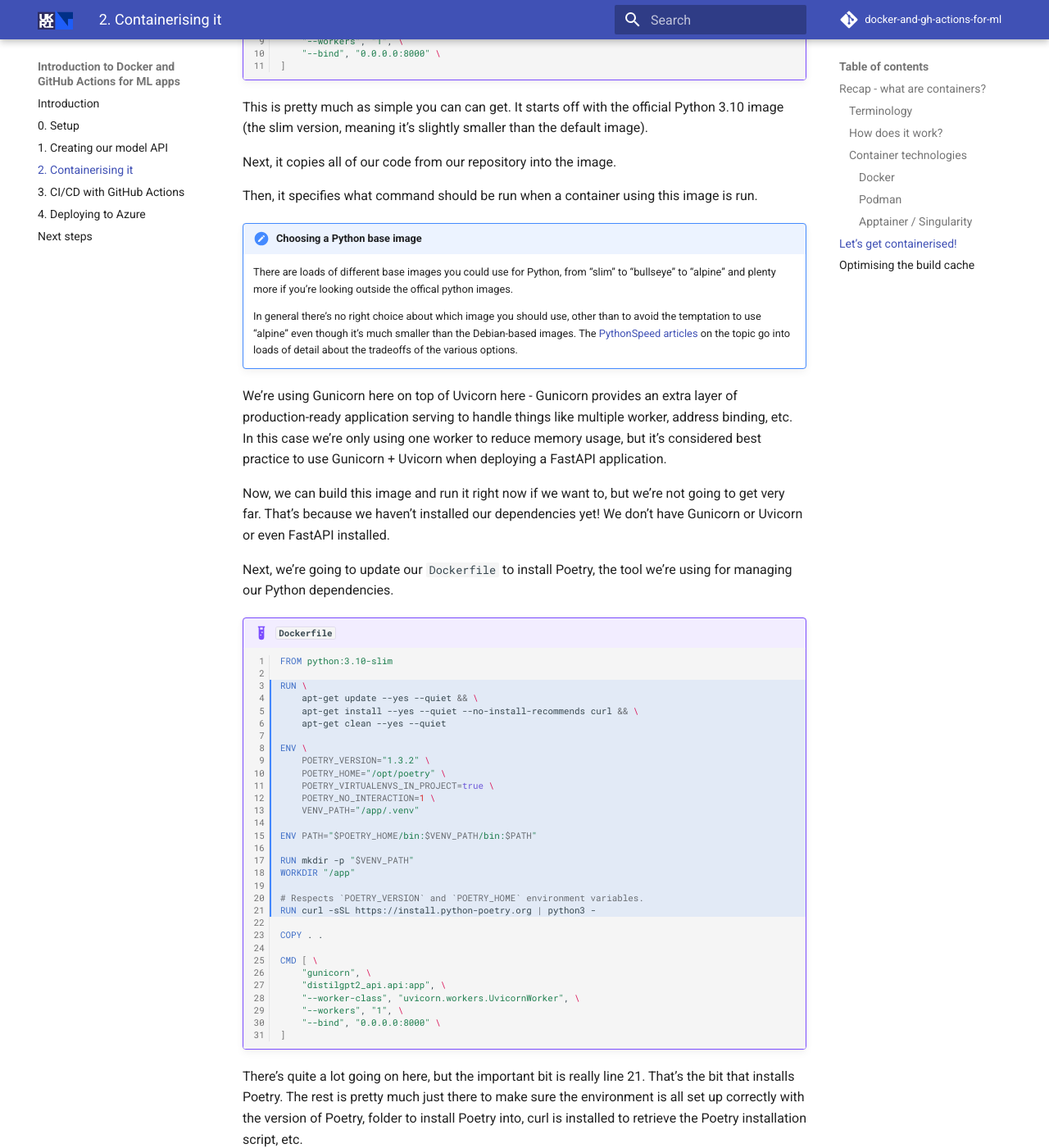
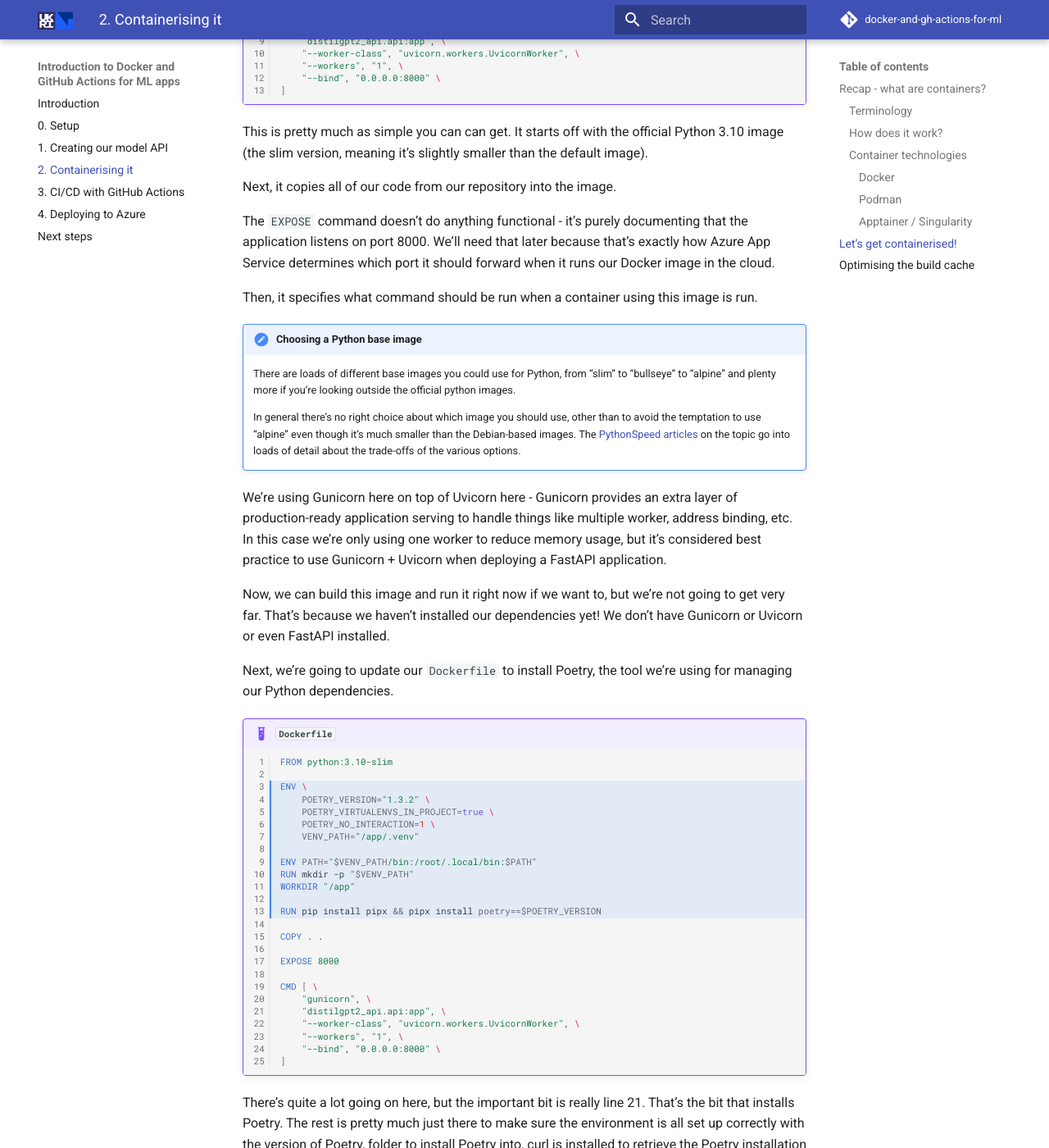
Before and after one commit to stfc/docker-and-gh-actions-for-ml, an MkDocs documentation site: the page built from docs/2-containerising-it.md, in a window 1280 px wide and 1400 px high, scrolled down 3739 px. Shown: the whole window at 82% size. Built offline with MkDocs 1.6.1 and Material for MkDocs 9.7.7, drawn with Linux system fonts in a browser that asks for light colours; emoji names are drawn with the system emoji font; comment, search, counter and statistics services are not loaded; some of the changed text lies outside the part shown.

Commit message:
Fic typos, update Dockerfiles.

````diff
--- a/docs/2-containerising-it.md
+++ b/docs/2-containerising-it.md
@@ -113,6 +113,8 @@ We're going to start off by specifying a base image - this comes with Python bui
 
     COPY . .
 
+    EXPOSE 8000
+
     CMD [ \
         "gunicorn", \
         "distilgpt2_api.api:app", \
@@ -126,12 +128,14 @@ This is pretty much as simple you can can get. It starts off with the official P
 
 Next, it copies all of our code from our repository into the image.
 
+The `EXPOSE` command doesn't do anything functional - it's purely documenting that the application listens on port 8000. We'll need that later because that's exactly how Azure App Service determines which port it should forward when it runs our Docker image in the cloud.
+
 Then, it specifies what command should be run when a container using this image is run.
 
 !!! note "Choosing a Python base image"
-    There are loads of different base images you could use for Python, from "slim" to "bullseye" to "alpine" and plenty more if you're looking outside the offical python images.
+    There are loads of different base images you could use for Python, from "slim" to "bullseye" to "alpine" and plenty more if you're looking outside the official python images.
 
-    In general there's no right choice about which image you should use, other than to avoid the temptation to use "alpine" even though it's much smaller than the Debian-based images. The [PythonSpeed articles](https://pythonspeed.com/articles/base-image-python-docker-images/) on the topic go into loads of detail about the tradeoffs of the various options.
+    In general there's no right choice about which image you should use, other than to avoid the temptation to use "alpine" even though it's much smaller than the Debian-based images. The [PythonSpeed articles](https://pythonspeed.com/articles/base-image-python-docker-images/) on the topic go into loads of detail about the trade-offs of the various options.
 
 We're using Gunicorn here on top of Uvicorn here - Gunicorn provides an extra layer of production-ready application serving to handle things like multiple worker, address binding, etc. In this case we're only using one worker to reduce memory usage, but it's considered best practice to use Gunicorn + Uvicorn when deploying a FastAPI application.
 
@@ -140,30 +144,24 @@ Now, we can build this image and run it right now if we want to, but we're not g
 Next, we're going to update our `Dockerfile` to install Poetry, the tool we're using for managing our Python dependencies.
 
 !!! example "`Dockerfile`"
-    ```dockerfile linenums="1" hl_lines="3-21"
+    ```dockerfile linenums="1" hl_lines="3-13"
     FROM python:3.10-slim
-
-    RUN \
-        apt-get update --yes --quiet && \
-        apt-get install --yes --quiet --no-install-recommends curl && \
-        apt-get clean --yes --quiet
 
     ENV \
         POETRY_VERSION="1.3.2" \
-        POETRY_HOME="/opt/poetry" \
         POETRY_VIRTUALENVS_IN_PROJECT=true \
         POETRY_NO_INTERACTION=1 \
         VENV_PATH="/app/.venv"
 
-    ENV PATH="$POETRY_HOME/bin:$VENV_PATH/bin:$PATH"
-
+    ENV PATH="$VENV_PATH/bin:/root/.local/bin:$PATH"
     RUN mkdir -p "$VENV_PATH"
     WORKDIR "/app"
 
-    # Respects `POETRY_VERSION` and `POETRY_HOME` environment variables.
-    RUN curl -sSL https://install.python-poetry.org | python3 -
+    RUN pip install pipx && pipx install poetry==$POETRY_VERSION
 
     COPY . .
+
+    EXPOSE 8000
 
     CMD [ \
         "gunicorn", \
@@ -179,31 +177,25 @@ There's quite a lot going on here, but the important bit is really line 21. That
 Now that we've got Poetry installed, we're ready to install all of our application dependencies:
 
 !!! example "`Dockerfile`"
-    ```dockerfile linenums="1" hl_lines="24"
+    ```dockerfile linenums="1" hl_lines="16"
     FROM python:3.10-slim
-
-    RUN \
-        apt-get update --yes --quiet && \
-        apt-get install --yes --quiet --no-install-recommends curl && \
-        apt-get clean --yes --quiet
 
     ENV \
         POETRY_VERSION="1.3.2" \
-        POETRY_HOME="/opt/poetry" \
         POETRY_VIRTUALENVS_IN_PROJECT=true \
         POETRY_NO_INTERACTION=1 \
         VENV_PATH="/app/.venv"
 
-    ENV PATH="$POETRY_HOME/bin:$VENV_PATH/bin:$PATH"
-
+    ENV PATH="$VENV_PATH/bin:/root/.local/bin:$PATH"
     RUN mkdir -p "$VENV_PATH"
     WORKDIR "/app"
 
-    # Respects `POETRY_VERSION` and `POETRY_HOME` environment variables.
-    RUN curl -sSL https://install.python-poetry.org | python3 -
+    RUN pip install pipx && pipx install poetry==$POETRY_VERSION
 
     COPY . .
     RUN poetry install --no-dev
+
+    EXPOSE 8000
 
     CMD [ \
         "gunicorn", \
@@ -266,28 +258,20 @@ There's a few extra things you can ignore from Docker that you can't from git -
 Next, let's update our Dockerfile so that we add and install all of our dependencies before adding our actual application code. What this means is that if we are only updating our application code but not updating any dependencies, when we re-build our Docker image, we don't need to re-install the dependencies in the build process - Docker will use the build cache that it maintains to speed up the build process massively.
 
 !!! example "`Dockerfile`"
-    ```dockerfile linenums="1" hl_lines="23-28"
+    ```dockerfile linenums="1" hl_lines="15-20"
     FROM python:3.10-slim
-
-    RUN \
-        apt-get update --yes --quiet && \
-        apt-get install --yes --quiet --no-install-recommends curl && \
-        apt-get clean --yes --quiet
 
     ENV \
         POETRY_VERSION="1.3.2" \
-        POETRY_HOME="/opt/poetry" \
         POETRY_VIRTUALENVS_IN_PROJECT=true \
         POETRY_NO_INTERACTION=1 \
         VENV_PATH="/app/.venv"
 
-    ENV PATH="$POETRY_HOME/bin:$VENV_PATH/bin:$PATH"
-
+    ENV PATH="$VENV_PATH/bin:/root/.local/bin:$PATH"
     RUN mkdir -p "$VENV_PATH"
     WORKDIR "/app"
 
-    # Respects `POETRY_VERSION` and `POETRY_HOME` environment variables.
-    RUN curl -sSL https://install.python-poetry.org | python3 -
+    RUN pip install pipx && pipx install poetry==$POETRY_VERSION
 
     COPY ./pyproject.toml ./poetry.lock ./
     RUN poetry install --no-dev --no-root
@@ -296,6 +280,7 @@ Next, let's update our Dockerfile so that we add and install all of our dependen
     COPY src ./src
     RUN poetry install --no-dev
 
+    EXPOSE 8000
 
     CMD [ \
         "gunicorn", \
````
Also changed, not shown: other parts of docs/2-containerising-it.md (+1 -1 lines), docs/0-setup.md (+1 -1 lines), docs/1-creating-rest-api.md (+1 -1 lines), docs/3-cicd-with-github-actions.md (+1 -1 lines), docs/index.md (+1 -1 lines).
